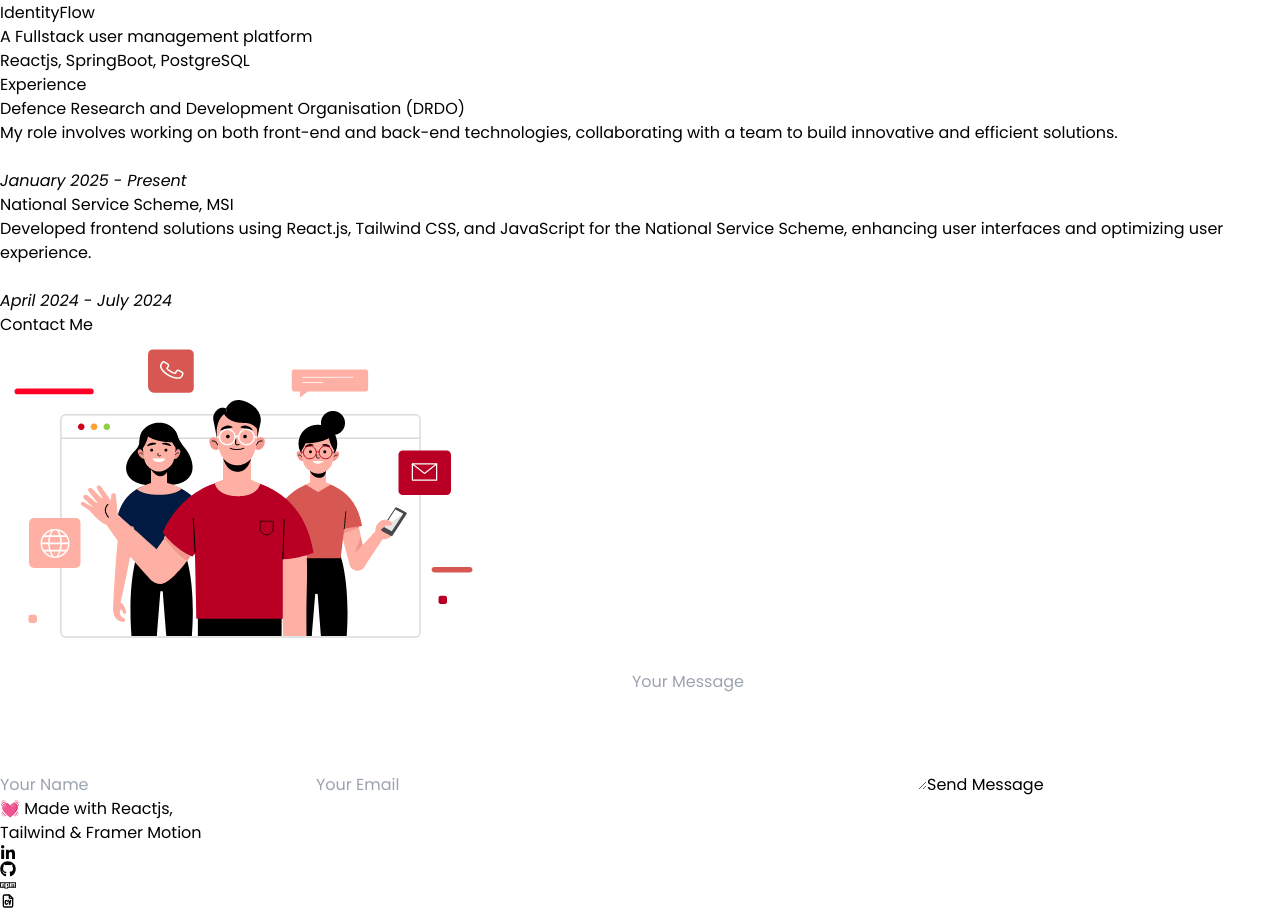
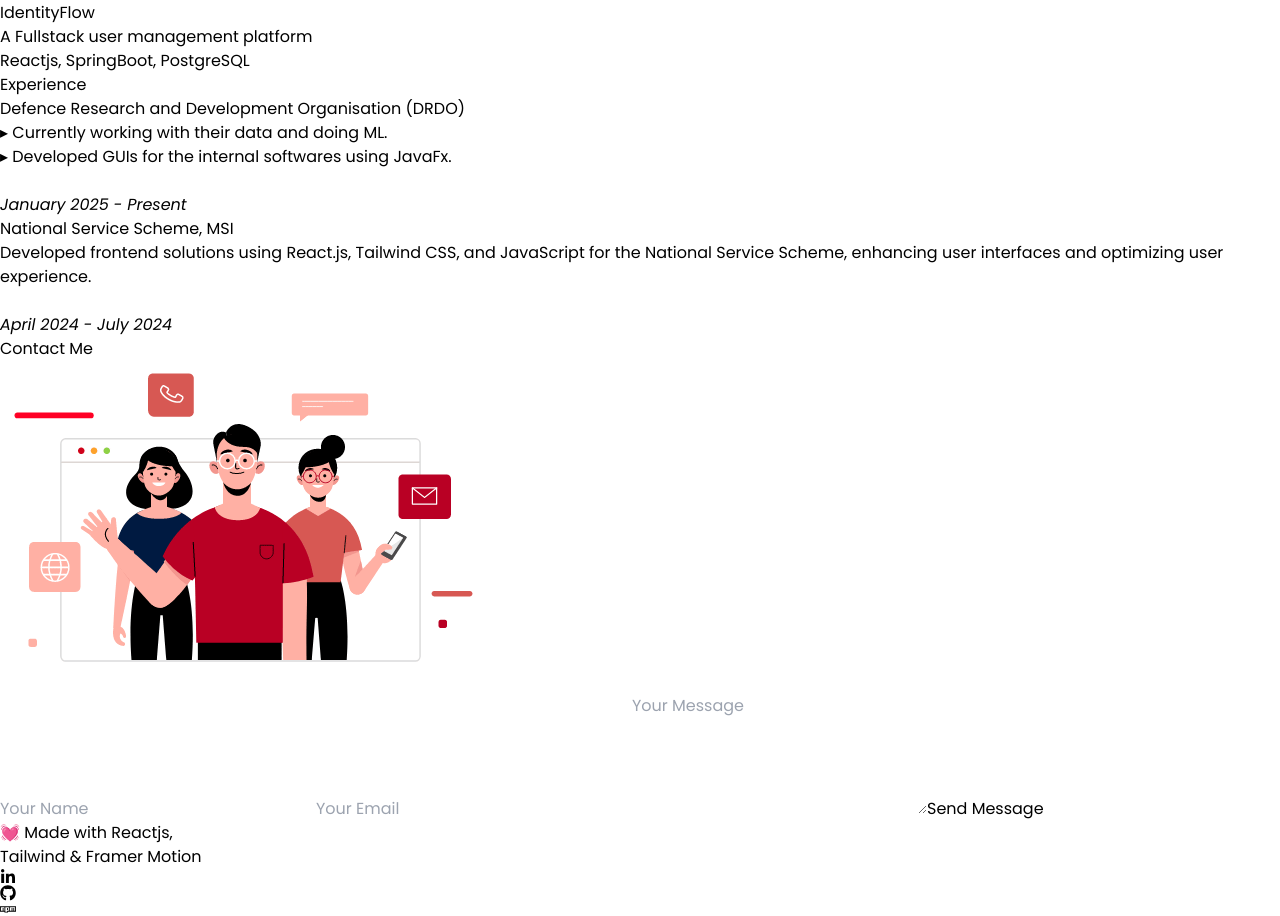
Before and after one commit to Shushant-Priyadarshi/Portfolio-0.01, a React (Vite) app: page / in a window 1280 px wide. Shown: the part 1103-2019 px from the top of the page. Built offline with nearby package versions, Linux system fonts and the light colour scheme.

Commit message:
modified exp

```diff
--- a/src/components/Experience.jsx
+++ b/src/components/Experience.jsx
@@ -26,9 +26,8 @@
             </h1>
             <div className="text-sm md:text-lg p-4 text-start  ">
               <h1 className="text-center">
-                My role involves working on both front-end and back-end
-                technologies, collaborating with a team to build
-                innovative and efficient solutions.
+                <p>▸ Currently working with their data and doing ML.</p>
+                <p >▸ Developed GUIs for the internal softwares using JavaFx.</p>
               </h1>
                 <br></br>
               <i className="text-sm">January 2025 - Present</i>
```
